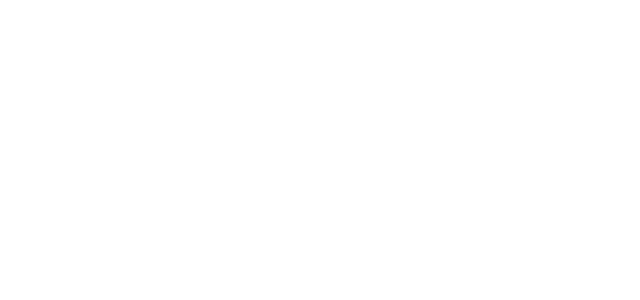
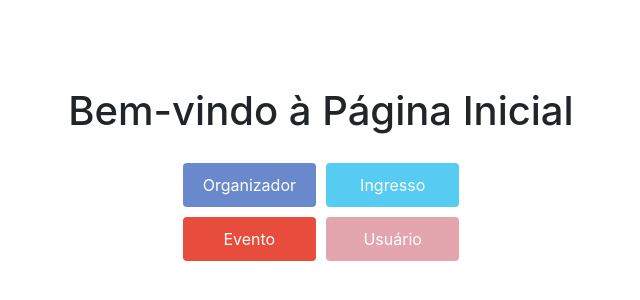
Before and after one commit to ViniWei/Sistema-Eventos-Front, an Angular app: page / in a window 1280 px wide. Shown: the part 226-526 px from the top of the page, without its empty margins (319-959 px from the left). Built offline with nearby package versions, Linux system fonts and the light colour scheme.

Commit message:
Criacao de novas funcionalidades

```diff
--- /dev/null
+++ b/src/app/Pages/home/home.component.html
@@ -0,0 +1,10 @@
+<div class="home-container">
+    <h1>Bem-vindo à Página Inicial</h1>
+
+    <div class="button-container">
+      <button class="btn primary-btn" routerLink="/organizadores">Organizador</button>
+      <button class="btn secondary-btn" routerLink="/ingressos">Ingresso</button>
+      <button class="btn tertiary-btn" routerLink="/eventos">Evento</button>
+      <button class="btn quaternary-btn" routerLink="/usuarios">Usuário</button>
+    </div>
+  </div>
--- /dev/null
+++ b/src/app/Pages/home/home.component.scss
@@ -0,0 +1,48 @@
+.home-container {
+  display: flex;
+  flex-direction: column;
+  align-items: center;
+  justify-content: center;
+  height: 100vh;
+}
+
+.button-container {
+  display: grid;
+  grid-template-columns: repeat(2, 1fr); /* Duas colunas com tamanhos iguais */
+  gap: 10px;
+  margin-top: 20px;
+}
+
+.btn {
+  width: 100%; /* Define a largura dos botões como 100% do espaço da coluna */
+  padding: 10px 20px;
+  font-size: 16px;
+  cursor: pointer;
+  border: none;
+  border-radius: 4px;
+  transition: background-color 0.3s ease;
+
+  &:hover {
+    opacity: 0.8;
+  }
+}
+
+.primary-btn {
+  background-color: #6a89cc; /* Azul suave */
+  color: #fff;
+}
+
+.secondary-btn {
+  background-color: #56ccf2; /* Azul mais claro */
+  color: #fff;
+}
+
+.tertiary-btn {
+  background-color: #e74c3c;
+  color: #fff;
+}
+
+.quaternary-btn {
+  background-color: #e3a6ae;
+  color: #fff;
+}
--- a/src/app/app.module.ts
+++ b/src/app/app.module.ts
@@ -16,6 +16,7 @@
 import { IngressoComponent } from './components/ingresso/ingresso.component';
 import { EventoComponent } from './components/evento/evento.component';
 import { UsuarioComponent } from './components/usuario/usuario.component';
+import { HomeComponent } from './Pages/home/home.component';
 
 const routes: Routes = [{
   path: 'organizadores', component:OrganizadorComponent
@@ -27,7 +28,8 @@
     OrganizadorComponent,
     IngressoComponent,
     EventoComponent,
-    UsuarioComponent
+    UsuarioComponent,
+    HomeComponent
   ],
   imports: [
     BrowserModule,
--- a/src/app/components/ingresso/ingresso.component.html
+++ b/src/app/components/ingresso/ingresso.component.html
@@ -1,16 +1,24 @@
+<div class="container">
+    <h6>{{ tituloFormulario }}</h6>
       <form [formGroup]="formulario" (ngSubmit)="enviarFormulario()">
         <label for="eventoId">Selecione um evento:</label>
         <select formControlName="eventoId">
           <option *ngFor="let evento of eventos" [value]="evento.id">{{ evento.nome }}</option>
         </select>
-    <div class="container">
+
+        <label for="preco">Preço:</label>
+        <input type="number" formControlName="preco" required>
+
+        <label for="usuarioId">ID do Usuário:</label>
+        <input type="number" formControlName="usuarioId" required>
+
         <div class="row">
           <div>
-                <button type="submit" class="btn btn-sm btn-outline-secondary">Salvar</button>
+            <button (click)="listarUsuarios()" type="submit" class="btn btn-sm btn-outline-secondary">Salvar</button>
           </div>
           <div class="pl-1">
-                <button type="button" class="btn btn-sm btn-light">Voltar</button>
-            </div>
+            <button (click)="voltar()" type="button" class="btn btn-sm btn-light">Voltar</button>
           </div>
         </div>
       </form>
+  </div>
--- a/src/app/components/ingresso/ingresso.component.scss
+++ b/src/app/components/ingresso/ingresso.component.scss
@@ -1,5 +1,35 @@
-form {
-    margin: 20px;
+
+body {
+  background-color: #f8f9fa;
+  display: flex;
+  align-items: center;
+  justify-content: center;
+  height: 100vh;
+  margin: 0;
+  font-family: Arial, sans-serif;
+  align-items: center;
+}
+
+.container {
+  background-color: #ffffff;
+  box-shadow: 0px 0px 10px rgba(0, 0, 0, 0.1);
+  padding: 20px;
+  border-radius: 8px;
+  max-width: 400px;
+  width: 100%;
+  box-sizing: border-box;
+  text-align: center;
+  margin: auto;
+  margin-top: 10%;
+}
+
+select,
+input[type="number"] {
+  width: 100%;
+  padding: 8px;
+  margin-bottom: 16px;
+  border: 1px solid #ccc;
+  border-radius: 4px;
 }
 
 label {
@@ -7,19 +37,15 @@
   margin-bottom: 8px;
 }
 
-  select {
-    width: 100%;
-    padding: 8px;
-    margin-bottom: 16px;
-    border: 1px solid #ccc;
-    border-radius: 4px;
-  }
-
 button {
   padding: 10px 20px;
-    background-color: #007BFF;
-    color: #fff;
-    border: none;
+  margin-right: 8px;
   border-radius: 4px;
   cursor: pointer;
 }
+
+.btn-light {
+  background-color: #f8f9fa;
+  color: #495057;
+  border: 1px solid #ccc;
+}
--- a/src/app/components/ingresso/ingresso.component.ts
+++ b/src/app/components/ingresso/ingresso.component.ts
@@ -2,9 +2,12 @@
 import { FormGroup, FormControl, Validators } from '@angular/forms';
 import { Evento } from 'src/app/services/Evento/Evento';
 import { EventoService } from 'src/app/services/Evento/evento.service';
+import { UsuarioService } from 'src/app/services/Usuario/usuario.service';
 import { Ingresso } from 'src/app/services/Ingresso/Ingresso';
 import { IngressoService } from 'src/app/services/Ingresso/ingresso.service';
 import { Organizador } from 'src/app/services/Organizador/Organizador';
+import { Usuario } from 'src/app/services/Usuario/Usuario';
+import { Location } from '@angular/common';
 
 @Component({
   selector: 'app-ingresso',
@@ -14,15 +17,17 @@
 export class IngressoComponent implements OnInit{
 
   eventos: Evento[] = [];
+  usuarios: Usuario[] = [];
 
   formulario: any;
   tituloFormulario: string = 'Ingressos';
-  constructor(private ingressosServices: IngressoService, private eventoService: EventoService) { }
+  constructor(private location: Location, private ingressosServices: IngressoService, private eventoService: EventoService, private usuarioService: UsuarioService) { }
 
   ngOnInit(): void {
     this.inicializarFormulario();
     this.listarEventos();
-    this.tituloFormulario = 'Novo ';
+    this.listarUsuarios();
+    this.tituloFormulario = 'Criar Ingresso';
     this.formulario = new FormGroup({
       preco: new FormControl(null, Validators.required),
       eventoId: new FormControl(null, Validators.required),
@@ -41,6 +46,7 @@
   inicializarFormulario(): void {
     this.formulario = new FormGroup({
       eventoId: new FormControl(null, Validators.required),
+      usuarioId: new FormControl(null, Validators.required),
     });
   }
 
@@ -56,4 +62,21 @@
       }
     )
   }
+
+  listarUsuarios(): void {
+    this.usuarioService.listar().subscribe(
+      usuarios => {
+        this.usuarios = usuarios
+
+        console.log(usuarios)
+      },
+      error => {
+        console.error('Erro ao obter a lista de usuários:', error);
+      }
+    )
+  }
+
+  voltar(): void {
+    this.location.back();
+  }
 }
--- a/src/app/components/organizador/organizador.component.html
+++ b/src/app/components/organizador/organizador.component.html
@@ -12,7 +12,7 @@
                 <div class="container">
                     <div class="row">
                         <div><button type="submit" class="btn btn-sm btn-outline-secondary">Salvar</button></div>
-                        <div class="pl-1"><button type="button" class="btn btn-sm btn-light">Voltar</button></div>
+                        <div class="pl-1"><button (click)="voltar()" type="button" class="btn btn-sm btn-light">Voltar</button></div>
                     </div>
                 </div>
             </form>
--- a/src/app/components/organizador/organizador.component.ts
+++ b/src/app/components/organizador/organizador.component.ts
@@ -2,6 +2,7 @@
 import { FormControl, FormGroup } from '@angular/forms';
 import { OrganizadorService } from 'src/app/services/Organizador/organizador.service';
 import { Organizador } from 'src/app/services/Organizador/Organizador';
+import { Location } from '@angular/common';
 
 @Component({
   selector: 'app-organizador',
@@ -12,7 +13,7 @@
 export class OrganizadorComponent implements OnInit {
   formulario: any;
   tituloFormulario: string = 'Organizadores';
-  constructor(private organizadoresService: OrganizadorService) { }
+  constructor(private location: Location, private organizadoresService: OrganizadorService) { }
 
   ngOnInit(): void {
     this.tituloFormulario = 'Novo ';
@@ -28,4 +29,8 @@
     }
     )
   }
+
+  voltar(): void {
+    this.location.back();
+  }
 }
```
Also changed, not shown: src/app/Pages/home/home.component.ts (added, +11 -0 lines), src/app/app-routing.module.ts (+7 -1 lines), 1 other file (tests, documents, lock files or other folders). Lines whose indentation alone changed are shown as unchanged.
